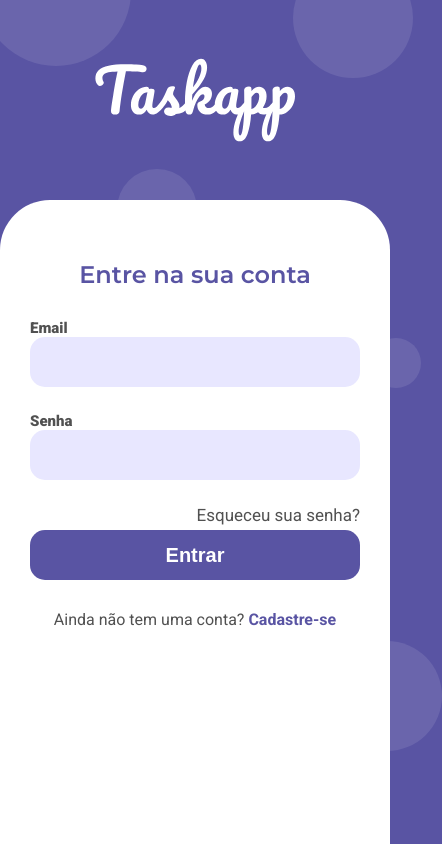
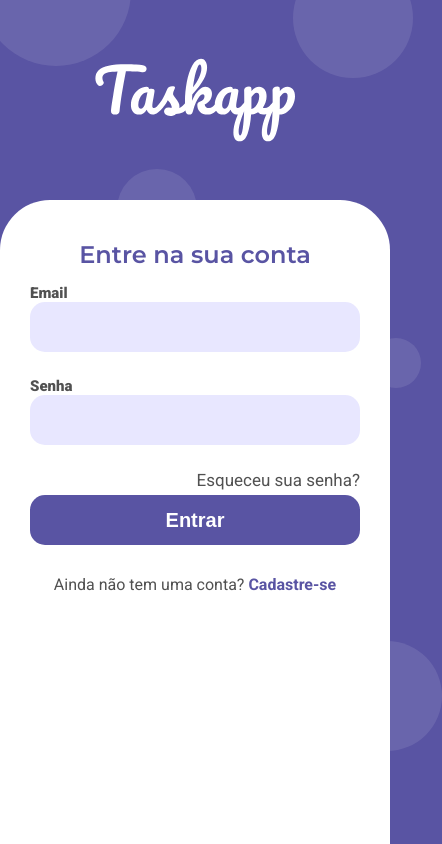
Before and after one commit to lucasdemouramacedo/taskapp, a React (Vite) app: page / in a window 390 px wide. Shown: the whole page, 442 px wide, since content can reach past the window. Built offline with nearby package versions, Linux system fonts and the light colour scheme.

Commit message:
fix: adjust login and register page for small screens

```diff
--- a/src/Login/Login.css
+++ b/src/Login/Login.css
@@ -1,5 +1,4 @@
 .main {
-  width: 100vw;
   height: 100%;
   box-sizing: border-box;
 }
@@ -21,7 +20,7 @@
 .main .container {
   box-sizing: border-box;
   flex-shrink: 0;
-  padding: 30px;
+  padding: 40px 30px;
   background-color: var(--white);
   width: 100%;
   min-height: calc(100vh - 200px);
@@ -33,7 +32,7 @@
   color: var(--primary-color);
   font-family: var(--font-family-primary);
   text-align: center;
-  margin: 30px;
+  margin: 0 0 15px 0;
   font-weight: 600;
 }
 .main .container .forgot-password {
@@ -48,7 +47,7 @@
   font-size: 16px;
   width: 100%;
   text-align: center;
-  margin: 30px 0;
+  margin: 30px 0 0 0;
 }
 .main .container .sign-up .link {
   color: var(--primary-color);
@@ -58,7 +57,7 @@
 .main .circle {
   content: "";
   background-color: rgba(255, 255, 255, 0.1);
-  position: absolute;
+  position: fixed;
   border-radius: 50%;
   z-index: -1;
 }
--- a/src/Login/Login.scss
+++ b/src/Login/Login.scss
@@ -1,8 +1,6 @@
 .main {
-    width: 100vw;
     height: 100%;
     box-sizing: border-box;
-
     .logo-container {
         display: flex;
         align-items: center;
@@ -24,7 +22,7 @@
     .container {
         box-sizing: border-box;
         flex-shrink: 0;
-        padding: 30px;
+        padding: 40px 30px;
         background-color: var(--white);
         width: 100%;
         min-height: calc(100vh - 200px);
@@ -35,7 +33,7 @@
             color: var(--primary-color);
             font-family: var(--font-family-primary);
             text-align: center;
-            margin: 30px;
+            margin: 0 0 15px 0;
             font-weight: 600;
         }
         .forgot-password{
@@ -50,7 +48,7 @@
             font-size: 16px;
             width: 100%;
             text-align: center;
-            margin: 30px 0;
+            margin: 30px 0 0 0;
             .link {
                 color: var(--primary-color);
                 font-weight: 600;
@@ -62,7 +60,7 @@
     .circle{
         content: "";
         background-color: rgba(255, 255, 255, 0.1);
-        position: absolute;
+        position: fixed;
         border-radius: 50%;
         z-index: -1;
     }
--- a/src/Register/Register.css
+++ b/src/Register/Register.css
@@ -1,5 +1,4 @@
 .main {
-  width: 100vw;
   height: 100%;
   box-sizing: border-box;
 }
@@ -21,7 +20,7 @@
 .main .container {
   box-sizing: border-box;
   flex-shrink: 0;
-  padding: 30px;
+  padding: 40px 30px;
   background-color: var(--white);
   width: 100%;
   min-height: calc(100vh - 200px);
@@ -33,7 +32,7 @@
   color: var(--primary-color);
   font-family: var(--font-family-primary);
   text-align: center;
-  margin: 30px;
+  margin: 0 0 15px 0;
   font-weight: 600;
 }
 .main .container .forgot-password {
@@ -48,7 +47,7 @@
   font-size: 16px;
   width: 100%;
   text-align: center;
-  margin: 30px 0;
+  margin: 30px 0 0 0;
 }
 .main .container .sign-up .link {
   color: var(--primary-color);
@@ -58,7 +57,7 @@
 .main .circle {
   content: "";
   background-color: rgba(255, 255, 255, 0.1);
-  position: absolute;
+  position: fixed;
   border-radius: 50%;
   z-index: -1;
 }
--- a/src/Register/Register.scss
+++ b/src/Register/Register.scss
@@ -1,8 +1,6 @@
 .main {
-    width: 100vw;
     height: 100%;
     box-sizing: border-box;
-
     .logo-container {
         display: flex;
         align-items: center;
@@ -24,7 +22,7 @@
     .container {
         box-sizing: border-box;
         flex-shrink: 0;
-        padding: 30px;
+        padding: 40px 30px;
         background-color: var(--white);
         width: 100%;
         min-height: calc(100vh - 200px);
@@ -35,7 +33,7 @@
             color: var(--primary-color);
             font-family: var(--font-family-primary);
             text-align: center;
-            margin: 30px;
+            margin: 0 0 15px 0;
             font-weight: 600;
         }
         .forgot-password{
@@ -50,7 +48,7 @@
             font-size: 16px;
             width: 100%;
             text-align: center;
-            margin: 30px 0;
+            margin: 30px 0 0 0;
             .link {
                 color: var(--primary-color);
                 font-weight: 600;
@@ -62,7 +60,7 @@
     .circle{
         content: "";
         background-color: rgba(255, 255, 255, 0.1);
-        position: absolute;
+        position: fixed;
         border-radius: 50%;
         z-index: -1;
     }
```
Also changed, not shown: 2 other files (tests, documents, lock files or other folders).
